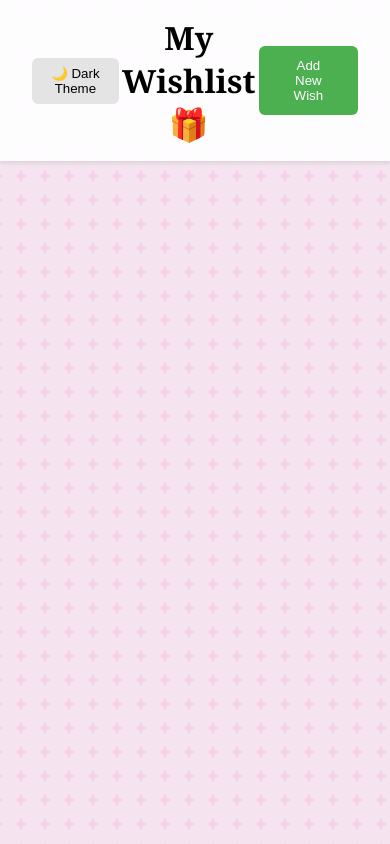
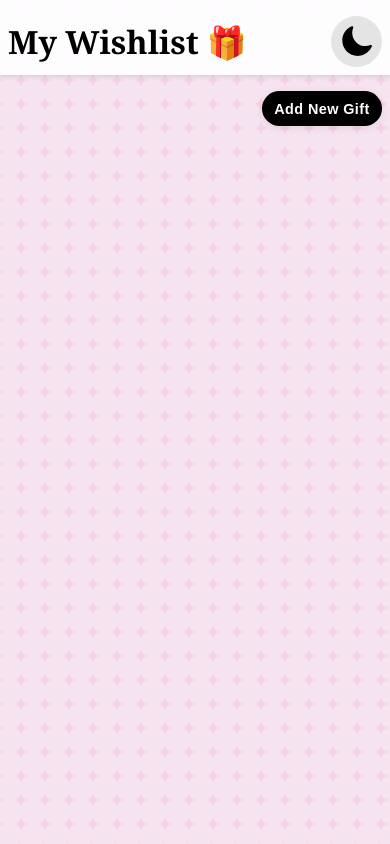
Before and after one commit to NedealcovaIrina/tum-web-lab6, a React (Create React App) app: page / in a window 390 px wide. Built offline with nearby package versions, Linux system fonts and the light colour scheme.

Commit message:
Correct button position and  light/dark version

```diff
--- a/src/App.js
+++ b/src/App.js
@@ -2,6 +2,24 @@ import { useState, useEffect } from "react";
 import WishModal from "./components/WishModal";
 import WishCard from "./components/WishCard";
 import "./styles/themes.css";
+
+const SunIcon = () => (
+  <svg xmlns="http://www.w3.org/2000/svg" viewBox="0 0 24 24" fill="currentColor" className="theme-icon">
+    <path d="M12 2.25a.75.75 0 0 1 .75.75v2.25a.75.75 0 0 1-1.5 0V3a.75.75 0 0 1 .75-.75ZM7.5 12a4.5 4.5 0 1 1 9 0 4.5 4.5 0 0 1-9 0ZM18.894 6.166a.75.75 0 0 0-1.06-1.06l-1.591 1.59a.75.75 0 1 0 1.06 1.061l1.591-1.59ZM21.75 12a.75.75 0 0 1-.75.75h-2.25a.75.75 0 0 1 0-1.5H21a.75.75 0 0 1 .75.75ZM17.834 18.894a.75.75 0 0 0 1.06-1.06l-1.59-1.591a.75.75 0 1 0-1.061 1.06l1.59 1.591ZM12 18a.75.75 0 0 1 .75.75V21a.75.75 0 0 1-1.5 0v-2.25A.75.75 0 0 1 12 18ZM7.758 17.303a.75.75 0 0 0-1.061-1.06l-1.591 1.59a.75.75 0 0 0 1.06 1.061l1.591-1.59ZM6 12a.75.75 0 0 1-.75.75H3a.75.75 0 0 1 0-1.5h2.25A.75.75 0 0 1 6 12ZM6.697 7.757a.75.75 0 0 0 1.06-1.06l-1.59-1.591a.75.75 0 0 0-1.061 1.06l1.59 1.591Z" />
+  </svg>
+);
+
+const MoonIcon = () => (
+  <svg xmlns="http://www.w3.org/2000/svg" viewBox="0 0 24 24" fill="currentColor" className="theme-icon">
+    <path fillRule="evenodd" d="M9.528 1.718a.75.75 0 0 1 .162.819A8.97 8.97 0 0 0 9 6a9 9 0 0 0 9 9 8.97 8.97 0 0 0 3.463-.69.75.75 0 0 1 .981.98 10.503 10.503 0 0 1-9.694 6.46c-5.799 0-10.5-4.7-10.5-10.5 0-4.368 2.667-8.112 6.46-9.694a.75.75 0 0 1 .818.162Z" clipRule="evenodd" />
+  </svg>
+);
+
+const PlusIcon = () => (
+  <svg xmlns="http://www.w3.org/2000/svg" viewBox="0 0 24 24" fill="currentColor" className="plus-icon">
+    <path fillRule="evenodd" d="M12 2.25c-5.385 0-9.75 4.365-9.75 9.75s4.365 9.75 9.75 9.75 9.75-4.365 9.75-9.75S17.385 2.25 12 2.25ZM12.75 9a.75.75 0 0 0-1.5 0v2.25H9a.75.75 0 0 0 0 1.5h2.25V15a.75.75 0 0 0 1.5 0v-2.25H15a.75.75 0 0 0 0-1.5h-2.25V9Z" clipRule="evenodd" />
+  </svg>
+);
 
 const App = () => {
   // Загружаем сохранённые данные из localStorage
@@ -58,12 +76,15 @@ const App = () => {
   return (
     <div className={`App ${darkMode ? "dark-theme" : "light-theme"}`}>
       <div className="app-header">
-        <button className="theme-toggle" onClick={toggleTheme}>
-          {darkMode ? "🌞 Light Theme" : "🌙 Dark Theme"}
+        <h1 className="wishlist-title">My Wishlist <span role="img" aria-label="gift">🎁</span></h1>
+        <button className="theme-toggle" onClick={toggleTheme} aria-label="Toggle theme">
+          {darkMode ? <SunIcon /> : <MoonIcon />}
         </button>
-        <h1>My Wishlist 🎁</h1>
-        <button className="add-wish-button" onClick={() => setIsModalOpen(true)}>
-          Add New Wish
+      </div>
+
+      <div className="add-wish-row">
+        <button className="add-wish-oval" onClick={() => setIsModalOpen(true)} aria-label="Add new wish">
+          Add New Gift
         </button>
       </div>
 
--- a/src/components/WishModal.js
+++ b/src/components/WishModal.js
@@ -32,7 +32,7 @@ const WishModal = ({ isOpen, onClose, onAddWish }) => {
   return (
     <div className="modal-overlay">
       <div className="modal-content">
-        <h2>Add New Wish</h2>
+        <h2>Add New Gift</h2>
         <form onSubmit={handleSubmit}>
           <div className="form-group">
             <label htmlFor="text">Wish Text</label>
--- a/src/styles/themes.css
+++ b/src/styles/themes.css
@@ -30,12 +30,13 @@
   display: flex;
   align-items: center;
   justify-content: space-between;
-  padding: 1rem 2rem;
+  padding: 1.5rem 2rem 1rem 2rem;
   box-shadow: 0 2px 4px rgba(0, 0, 0, 0.1);
   position: sticky;
   top: 0;
   z-index: 100;
   backdrop-filter: blur(5px);
+  background: var(--header-bg-light);
 }
 
 .app-header h1 {
@@ -44,20 +45,79 @@
   font-weight: bold;
 }
 
+.wishlist-title {
+  margin: 0;
+  font-size: 2.2rem;
+  font-weight: bold;
+  display: flex;
+  align-items: center;
+  gap: 0.5rem;
+}
+
 .theme-toggle {
-  padding: 0.5rem 1rem;
+  background: none;
   border: none;
-  border-radius: 6px;
+  border-radius: 50%;
+  padding: 0.5rem;
   cursor: pointer;
-  transition: background-color 0.2s;
+  display: flex;
+  align-items: center;
+  justify-content: center;
+  transition: background 0.2s;
+  margin-left: auto;
+}
+
+.theme-icon {
+  width: 2.2rem;
+  height: 2.2rem;
+  display: block;
+}
+
+.add-wish-row {
+  width: 100%;
+  display: flex;
+  justify-content: flex-end;
+  align-items: center;
+  padding: 1rem 2rem 0 2rem;
+  box-sizing: border-box;
 }
 
 .add-wish-button {
-  padding: 0.75rem 1.5rem;
+  background: transparent;
   border: none;
-  border-radius: 6px;
+  border-radius: 50%;
+  width: 120px;
+  height: 120px;
+  display: flex;
+  align-items: center;
+  justify-content: center;
   cursor: pointer;
-  transition: background-color 0.2s;
+  transition: background 0.2s, box-shadow 0.2s;
+}
+
+.add-wish-button:hover {
+  background: #222;
+}
+
+.plus-icon {
+  width: 64px;
+  height: 64px;
+  display: block;
+  color: #fff;
+}
+
+.light-theme .add-wish-button {
+  background: transparent;
+}
+.light-theme .plus-icon {
+  color: #000000;
+}
+
+.dark-theme .add-wish-button {
+  background: transparent;
+}
+.dark-theme .plus-icon {
+  color: #ffffff;
 }
 
 .wishlist-container {
@@ -95,13 +155,9 @@
   background-color: var(--button-hover-light);
 }
 
-.light-theme .add-wish-button {
-  background-color: #4CAF50;
-  color: white;
-}
-
-.light-theme .add-wish-button:hover {
-  background-color: #45a049;
+.light-theme .modal-content {
+  background-color: white;
+  color: var(--text-light);
 }
 
 /* Dark theme */
@@ -115,7 +171,7 @@
 }
 
 .dark-theme .app-header {
-  background-color: var(--header-bg-dark);
+  background: var(--header-bg-dark);
 }
 
 .dark-theme .theme-toggle {
@@ -127,13 +183,43 @@
   background-color: var(--button-hover-dark);
 }
 
-.dark-theme .add-wish-button {
-  background-color: #4CAF50;
-  color: white;
+.dark-theme .modal-overlay {
+  background-color: rgba(12, 20, 69, 0.8);
 }
 
-.dark-theme .add-wish-button:hover {
-  background-color: #45a049;
+.dark-theme .modal-content {
+  background-color: #0c1445;
+  color: var(--text-dark);
+  border: 1px solid #447cbc;
+}
+
+.dark-theme .modal-content h2 {
+  color: var(--text-dark);
+}
+
+.dark-theme .modal-content label,
+.dark-theme .modal-content p,
+.dark-theme .modal-content span {
+  color: var(--text-dark);
+}
+
+.dark-theme .modal-content input,
+.dark-theme .modal-content textarea {
+  background-color: #060020;
+  color: var(--text-dark);
+  border: 1px solid #447cbc;
+}
+
+.dark-theme .modal-content input::placeholder,
+.dark-theme .modal-content textarea::placeholder {
+  color: rgba(255, 255, 255, 0.7);
+}
+
+.dark-theme .modal-content input:focus,
+.dark-theme .modal-content textarea:focus {
+  border-color: #447cbc;
+  outline: none;
+  box-shadow: 0 0 0 2px rgba(68, 124, 188, 0.2);
 }
 
 /* WishCard styles */
@@ -302,3 +388,80 @@
     height: 60px;
   }
 }
+
+@media (max-width: 600px) {
+  .app-header, .add-wish-row {
+    padding: 1rem 0.5rem 0.5rem 0.5rem;
+  }
+  .wishlist-title {
+    font-size: 1.3rem;
+  }
+  .add-wish-button {
+    width: 60px;
+    height: 60px;
+  }
+  .plus-icon {
+    width: 32px;
+    height: 32px;
+  }
+}
+
+@media (max-width: 900px) {
+  .add-wish-oval {
+    font-size: 1.1rem !important;
+    min-width: 160px !important;
+    height: 45px !important;
+    padding: 0 20px !important;
+    border-radius: 25px !important;
+  }
+  .wishlist-title {
+    font-size: 1.3rem;
+  }
+}
+
+@media (max-width: 600px) {
+  .add-wish-oval {
+    min-width: 120px !important;
+    height: 35px !important;
+    font-size: 0.9rem !important;
+    padding: 0 12px !important;
+    border-radius: 20px !important;
+  }
+  .wishlist-title {
+    font-size: 1rem;
+  }
+}
+
+.add-wish-oval {
+  min-width: 220px;
+  height: 60px;
+  padding: 0 36px;
+  border: none;
+  border-radius: 32px;
+  font-size: 1.5rem;
+  font-weight: 600;
+  letter-spacing: 0.03em;
+  display: flex;
+  align-items: center;
+  justify-content: center;
+  cursor: pointer;
+  transition: background 0.2s, color 0.2s, box-shadow 0.2s;
+  box-shadow: 0 2px 8px rgba(0,0,0,0.08);
+  margin-bottom: 1.5rem;
+}
+
+.light-theme .add-wish-oval {
+  background: #000;
+  color: #fff;
+}
+.light-theme .add-wish-oval:hover {
+  background: #222;
+}
+
+.dark-theme .add-wish-oval {
+  background: #fff;
+  color: #000;
+}
+.dark-theme .add-wish-oval:hover {
+  background: #e4e4e4;
+}
```
